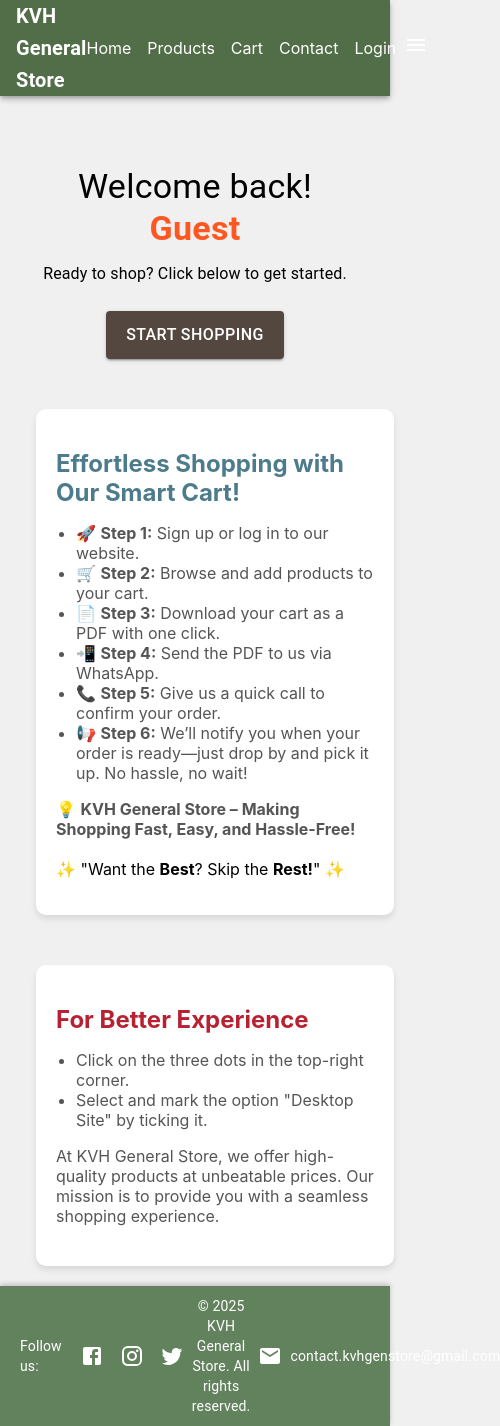
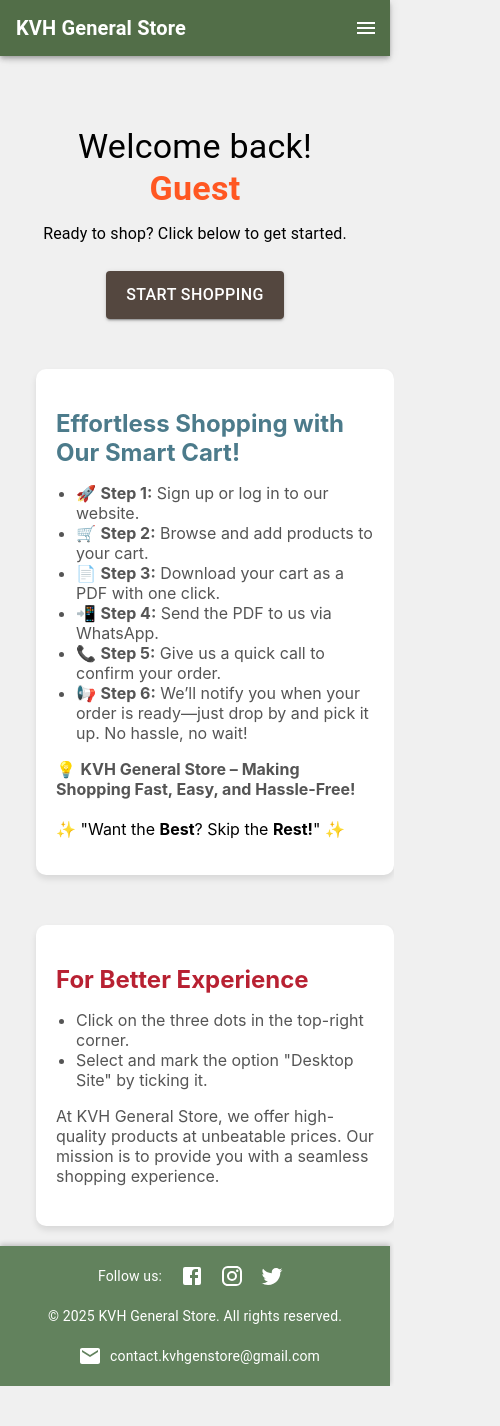
Before and after one commit to balasubramani12/kvh-gen-frontend, a React (Create React App) app: page /dashboard in a window 390 px wide. Shown: the whole page, 500 px wide, since content can reach past the window. After the commit the page ends 1386 px from the top, so only its background shows below. Built offline with nearby package versions, Linux system fonts and the light colour scheme.

Commit message:
Responsive Header and Footer

```diff
--- a/src/components/Footer.js
+++ b/src/components/Footer.js
@@ -18,6 +18,7 @@
                 color: '#fff',
                 padding: '10px 20px',
                 display: 'flex',
+                flexDirection: { xs: 'column', sm: 'row' }, // Stack vertically on small screens
                 justifyContent: 'space-between',
                 alignItems: 'center',
                 boxShadow: '0 -2px 5px rgba(0, 0, 0, 0.2)', // Subtle shadow for depth
@@ -25,7 +26,13 @@
             }}
         >
             {/* Left Section: Social Media Links */}
-            <Box sx={{ display: 'flex', alignItems: 'center' }}>
+            <Box
+                sx={{
+                    display: 'flex',
+                    alignItems: 'center',
+                    marginBottom: { xs: '10px', sm: 0 }, // Add margin for stacking on small screens
+                }}
+            >
                 <Typography variant="body2" sx={{ marginRight: '10px' }}>
                     Follow us:
                 </Typography>
@@ -34,7 +41,12 @@
                     href="https://www.facebook.com/hbalasubramani.shetty"
                     target="_blank"
                     rel="noopener noreferrer"
-                    sx={{ color: '#fff' }}
+                    sx={{
+                        color: '#fff',
+                        transition: 'transform 0.3s ease-in-out',
+                        '&:hover': { transform: 'scale(1.2)' },
+                    }}
+                    aria-label="Follow us on Facebook"
                 >
                     <FacebookIcon />
                 </IconButton>
@@ -43,7 +55,12 @@
                     href="https://www.instagram.com/kvhgenstore/"
                     target="_blank"
                     rel="noopener noreferrer"
-                    sx={{ color: '#fff' }}
+                    sx={{
+                        color: '#fff',
+                        transition: 'transform 0.3s ease-in-out',
+                        '&:hover': { transform: 'scale(1.2)' },
+                    }}
+                    aria-label="Follow us on Instagram"
                 >
                     <InstagramIcon />
                 </IconButton>
@@ -52,23 +69,45 @@
                     href="https://x.com/BaluHarishankar?t=Pis18Yllc9irnbqAhlgMxA&s=09"
                     target="_blank"
                     rel="noopener noreferrer"
-                    sx={{ color: '#fff' }}
+                    sx={{
+                        color: '#fff',
+                        transition: 'transform 0.3s ease-in-out',
+                        '&:hover': { transform: 'scale(1.2)' },
+                    }}
+                    aria-label="Follow us on Twitter"
                 >
                     <TwitterIcon />
                 </IconButton>
             </Box>
 
             {/* Center Section: Copyright Text */}
-            <Typography variant="body2" sx={{ textAlign: 'center' }}>
+            <Typography
+                variant="body2"
+                sx={{
+                    textAlign: 'center',
+                    marginBottom: { xs: '10px', sm: 0 }, // Add margin for stacking on small screens
+                }}
+            >
                 © {new Date().getFullYear()} KVH General Store. All rights reserved.
             </Typography>
 
             {/* Right Section: Contact Info */}
-            <Box sx={{ display: 'flex', alignItems: 'center' }}>
+            <Box
+                sx={{
+                    display: 'flex',
+                    alignItems: 'center',
+                    justifyContent: { xs: 'center', sm: 'flex-end' }, // Center align on small screens
+                }}
+            >
                 <IconButton
                     component={MuiLink}
                     href="mailto:contact.kvhgenstore@gmail.com"
-                    sx={{ color: '#fff' }}
+                    sx={{
+                        color: '#fff',
+                        transition: 'transform 0.3s ease-in-out',
+                        '&:hover': { transform: 'scale(1.2)' },
+                    }}
+                    aria-label="Send an email to KVH General Store"
                 >
                     <EmailIcon />
                 </IconButton>
--- a/src/components/Header.js
+++ b/src/components/Header.js
@@ -11,22 +11,26 @@
     ListItem,
     ListItemText,
     Box,
+    useMediaQuery,
+    useTheme,
 } from '@mui/material';
+
 const backendUrl = process.env.REACT_APP_BACKEND_URL;
 
 const Header = () => {
-    const [drawerOpen, setDrawerOpen] = React.useState(false);
-    const [logoutNotification, setLogoutNotification] = React.useState(false); // State for logout notification
+    const [drawerOpen, setDrawerOpen] = useState(false);
+    const [logoutNotification, setLogoutNotification] = useState(false);
     const navigate = useNavigate();
+    const theme = useTheme();
+    const isMobile = useMediaQuery(theme.breakpoints.down('sm'));
 
-    // Helper function to safely retrieve the user from localStorage
     const getUserIdFromLocalStorage = () => {
         const user = localStorage.getItem('user');
         try {
-            const parsedUser = JSON.parse(user); // Try parsing as JSON
-            return parsedUser._id || user; // Return _id if parsed, else return raw value
+            const parsedUser = JSON.parse(user);
+            return parsedUser._id || user;
         } catch (error) {
-            return user; // If parsing fails, assume it's already a string
+            return user;
         }
     };
 
@@ -38,34 +42,24 @@
     };
 
     const handleLogout = () => {
-        localStorage.removeItem('user'); // Remove user from localStorage
-        localStorage.removeItem('loginEvent'); // Clear login event
-
-        // Show logout notification
+        localStorage.removeItem('user');
+        localStorage.removeItem('loginEvent');
         setLogoutNotification(true);
-
-        // Hide the notification after 3 seconds
         setTimeout(() => {
             setLogoutNotification(false);
-        }, 3000); // Increased duration to 3 seconds
-
-        window.location.reload(); // Refresh the page to reflect logout
-        navigate('/login'); // Redirect to login page
+        }, 3000);
+        window.location.reload();
+        navigate('/login');
     };
 
     const isLoggedIn = !!localStorage.getItem('user');
     const userId = isLoggedIn ? getUserIdFromLocalStorage() : null;
 
-    // Detect login/logout changes via storage events
     React.useEffect(() => {
         const handleStorageChange = () => {
-            // If the user logs in or out, refresh the page
             window.location.reload();
         };
-
-        // Listen for storage events
         window.addEventListener('storage', handleStorageChange);
-
         return () => {
             window.removeEventListener('storage', handleStorageChange);
         };
@@ -73,15 +67,14 @@
 
     return (
         <AppBar
-            position="sticky" // Make the header sticky
+            position="sticky"
             style={{
                 background: '#526E48',
-                top: 0, // Ensure it sticks to the top
-                zIndex: 1000, // Ensure it stays above other content
+                top: 0,
+                zIndex: 1000,
             }}
         >
             <Toolbar>
-                {/* Store Name */}
                 <Typography
                     variant="h6"
                     style={{ flexGrow: 1, color: '#fff', fontWeight: 'bold' }}
@@ -90,6 +83,7 @@
                 </Typography>
 
                 {/* Desktop Navbar */}
+                {!isMobile && (
                     <div style={{ display: 'flex', gap: '1rem' }}>
                         <Link to="/" style={{ textDecoration: 'none', color: '#fff' }}>
                             Home
@@ -121,17 +115,19 @@
                             </Link>
                         )}
                     </div>
+                )}
 
                 {/* Mobile Hamburger Menu */}
+                {isMobile && (
                     <IconButton
                         edge="end"
                         color="inherit"
                         aria-label="menu"
                         onClick={toggleDrawer(true)}
-                    sx={{ display: { xs: 'block', sm: 'none' } }}
                     >
                         <MenuIcon />
                     </IconButton>
+                )}
 
                 {/* Mobile Drawer */}
                 <Drawer anchor="right" open={drawerOpen} onClose={toggleDrawer(false)}>
@@ -206,6 +202,7 @@
     }
 }
 `;
+
 // Inject CSS into the document
 const styleSheet = document.createElement('style');
 styleSheet.type = 'text/css';
```
Lines whose indentation alone changed are shown as unchanged.
